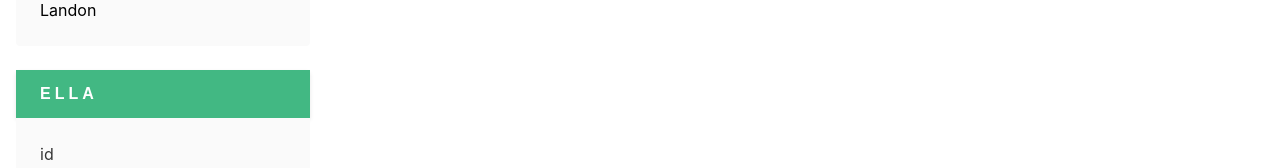
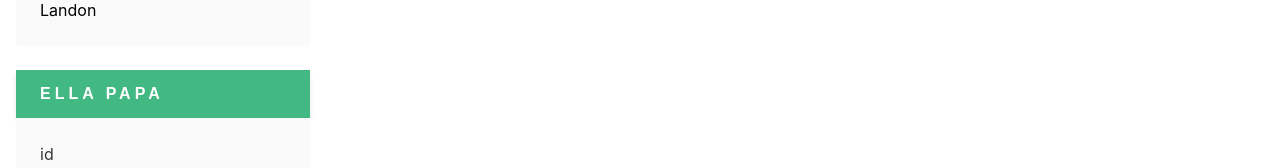
Before and after one commit to carloscorti/vue-heroes, a Vue app: page / in a window 1280 px wide. Both pictures are taken after a click on the link "Ella". Shown: the part 294-462 px from the top of the page. Built offline with nearby package versions, Linux system fonts and the light colour scheme.

Commit message:
displayin fullName as computed porpertie

```diff
--- a/src/components/heroesList.vue
+++ b/src/components/heroesList.vue
@@ -25,7 +25,7 @@
     <div class="columns" v-if="selectedHero">
       <div class="column is-3">
         <header class="card-header">
-          <p class="card-header-title">{{ selectedHero.firstName }}</p>
+          <p class="card-header-title">{{ fullName }}</p>
         </header>
         <div class="card-content">
           <div class="content">
@@ -78,13 +78,7 @@
 </template>
 
 <script>
-export default {
-  name: 'Heroes',
-  data() {
-    return {
-      selectedHero: undefined,
-      showMore: false,
-      heroes: [
+const mockHeroes = [
   {
     id: 10,
     firstName: 'Ella',
@@ -109,8 +103,21 @@
     lastName: 'Papa',
     description: 'arc trooper',
   },
-      ],
+];
+
+export default {
+  name: 'Heroes',
+  data() {
+    return {
+      selectedHero: undefined,
+      showMore: false,
+      heroes: mockHeroes,
     };
+  },
+  computed: {
+    fullName() {
+      return `${this.selectedHero.firstName} ${this.selectedHero.lastName}`;
+    },
   },
   methods: {
     setSelectedHero(hero) {
```
Lines whose indentation alone changed are shown as unchanged.
